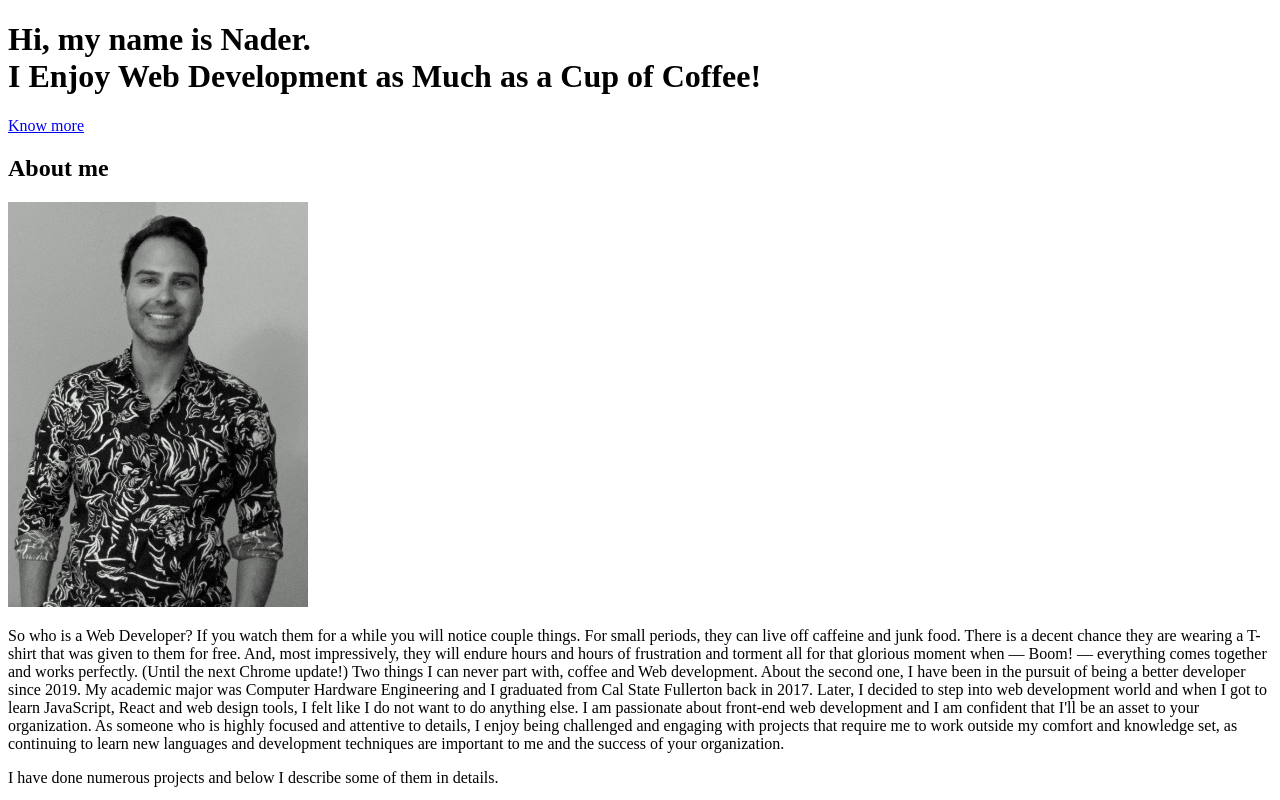
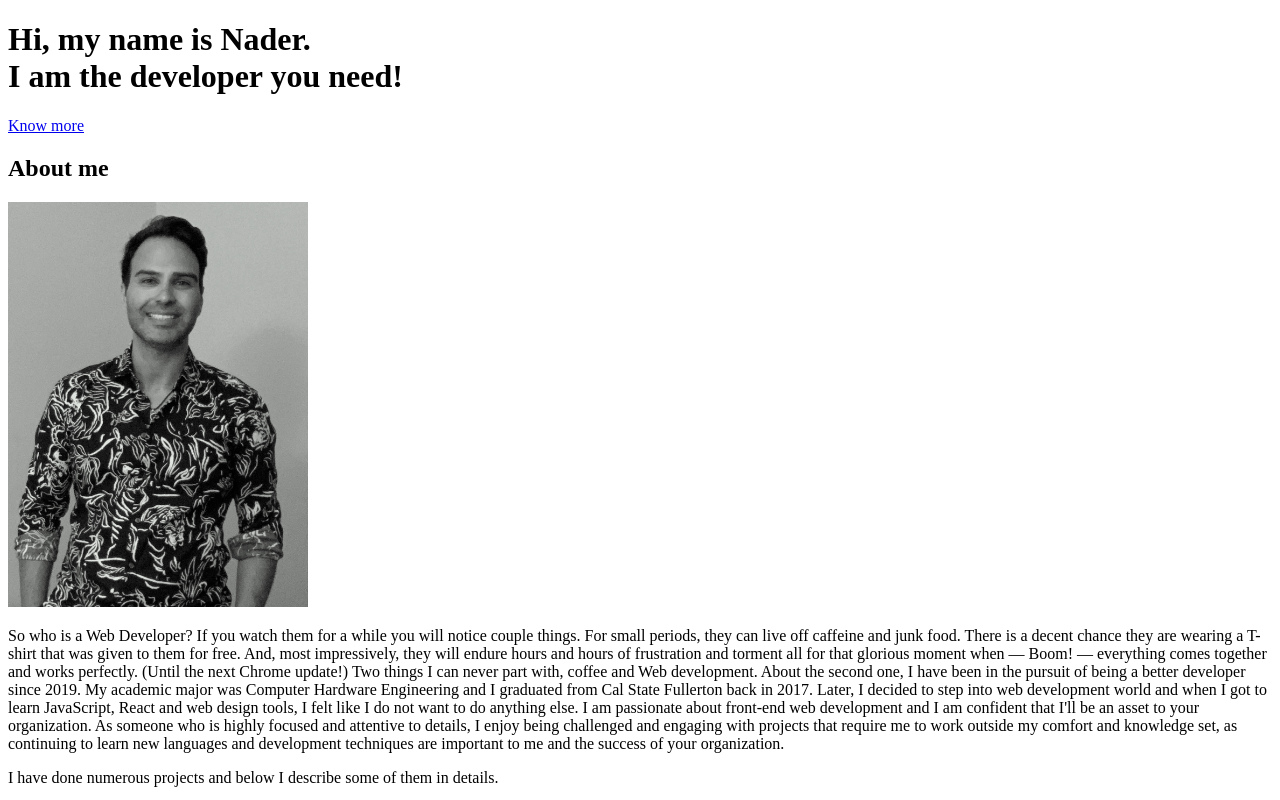
Before and after one commit to naderrazavi87/simplefolio2, a website: page src/template.html in a window 1280 px wide. Shown: the top 800 px of the page. Drawn offline with nearby package versions, Linux system fonts and the light colour scheme.

Commit message:
update header

```diff
--- a/src/template.html
+++ b/src/template.html
@@ -48,7 +48,7 @@
         <h1 class="hero-title" class="load-hidden">
           Hi, my name is <span class="text-color-main">Nader.</span>
           <br />
-          I Enjoy Web Development as Much as a Cup of Coffee!
+          I am the developer you need!
         </h1>
         <p class="hero-cta" class="load-hidden">
           <a class="cta-btn cta-btn--hero" href="#about">Know more</a>
```
Also changed, not shown: 1 other file.
